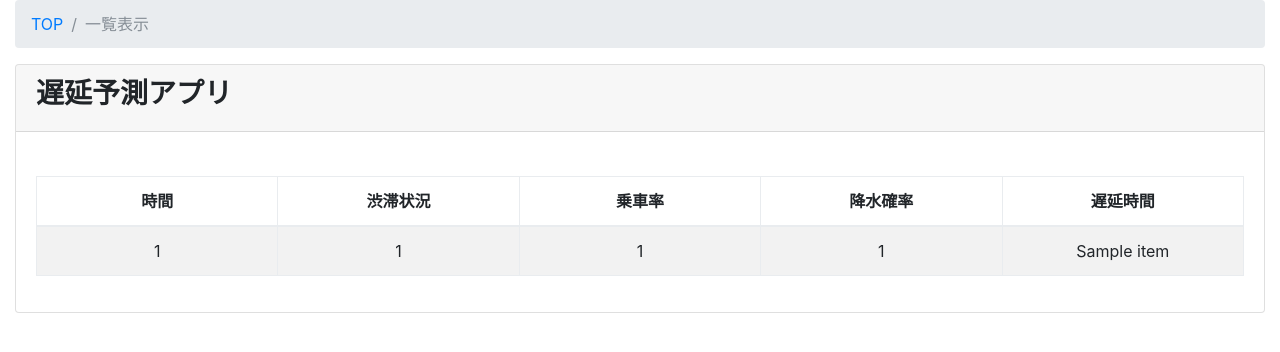
After one commit to matsumototakuya/workshop_repository, a Flask app: template delay_predict/templates/list.html in a window 1280 px wide. The commit adds this page. Shown: the top 352 px of the page. Run offline with Flask 2, Linux system fonts and the light colour scheme; the template is opened without the code that fills it: most values are stand-ins (such as "Sample title", 1, 10 or a date in 2020); parts of the project's set-up code (start-up, migrations or seed data) failed here and were passed over; some libraries are stand-ins or nearby versions.

Commit message:
一覧表示ができるようにしました

```diff
--- a/delay_predict/app.py
+++ b/delay_predict/app.py
@@ -107,5 +107,12 @@ def inits():
     elif request.method == 'GET':
         return render_template('init.html')
 
+@app.route('/list/')
+def list():
+    data = np.load(file ="data.npy")
+    target = np.load(file ="target.npy")
+    x = zip(data,target)
+    return render_template('list.html', data=x)
+
 if __name__ == "__main__":
     app.run()
--- a/delay_predict/templates/base.html
+++ b/delay_predict/templates/base.html
@@ -17,5 +17,23 @@
 {% endblock %}
 <!-- bootstrapのjavascrit読み込み-->
 <script src="https://maxcdn.bootstrapcdn.com/bootstrap/4.0.0-beta.2/js/bootstrap.min.js"></script>
+ <!-- Databableの定義-->
+ <script>
+    jQuery(function($){
+      // デフォルトの設定を変更
+      $.extend( $.fn.dataTable.defaults, {
+          language: {
+              url: "http://cdn.datatables.net/plug-ins/9dcbecd42ad/i18n/Japanese.json"
+              }
+              });
+      $("#list").DataTable({
+          "searching": true,     //検索機能
+          "paging":   true,      //ページング機能
+          "ordering": true,      //ソート機能
+          "lengthChange": true,  //件数切り替え機能
+
+          }).columns.adjust().draw();
+          });
+ </script>
 </body>
 </html>
--- /dev/null
+++ b/delay_predict/templates/list.html
@@ -0,0 +1,51 @@
+{% extends 'base.html' %}
+{% block content %}
+    <div class="content-wrapper">
+        <div class="container-fluid">
+            <!-- パンくずリストの設定-->
+            <ol class="breadcrumb">
+                <li class="breadcrumb-item">
+                    <a href="..">TOP</a>
+                </li>
+                <li class="breadcrumb-item active">一覧表示</li>
+            </ol>
+            <!--ページタイトル-->
+            <div class="card mb-3">
+                <div class="card-header">
+                    <h3><b>遅延予測アプリ</b></h3></div>
+                <div class="card-body">
+                    <!-- テーブル表の定義 -->
+                    <div class="table-responsive">
+                        <table id=list width="100%" class="table table-striped table-bordered table-hover">
+                            　<!-- 表の列の定義-->
+                            <thead>
+                            <tr>
+                                <th class="text-center">時間</th>
+                                <th class="text-center">渋滞状況</th>
+                                <th class="text-center">乗車率</th>
+                                <th class="text-center">降水確率</th>
+                                <th class="text-center">遅延時間</th>
+                            </tr>
+                            </thead>
+                            　<!-- ここまでが表の列の定義-->
+                            　<!-- 表のデータ部分の表示-->
+                            <tbody>
+                            {% for item in data %}
+                                <tr class="odd gradeX text-center">
+                                    <td class="text-center" width="100">{{ item[0][0] }}</td>
+                                    <td class="text-center" width="100">{{ item[0][1] }}</td>
+                                    <td class="text-center" width="100">{{ item[0][2] }}</td>
+                                    <td class="text-center" width="100">{{ item[0][3] }}</td>
+                                    <td class="text-center" width="100">{{ item[1] }}</td>
+                                </tr>
+                            {% endfor %}
+                            </tbody>
+                            　<!-- ここまでが表のデータ部分の表示-->
+                        </table>
+                        <!-- ここまでがテーブル表の定義 -->
+                    </div>
+                </div>
+            </div>
+        </div>
+    </div>
+{% endblock content %}
```
Also changed, not shown: 3 other files.
